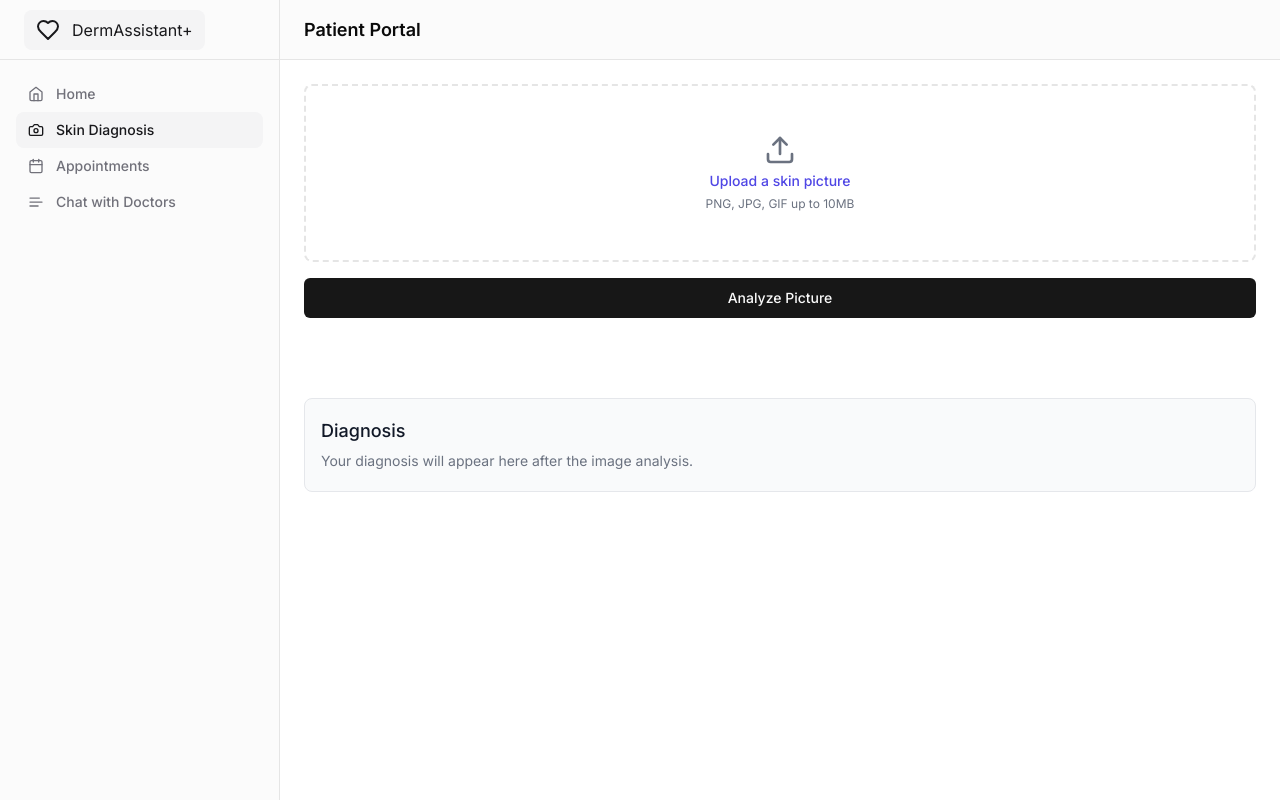
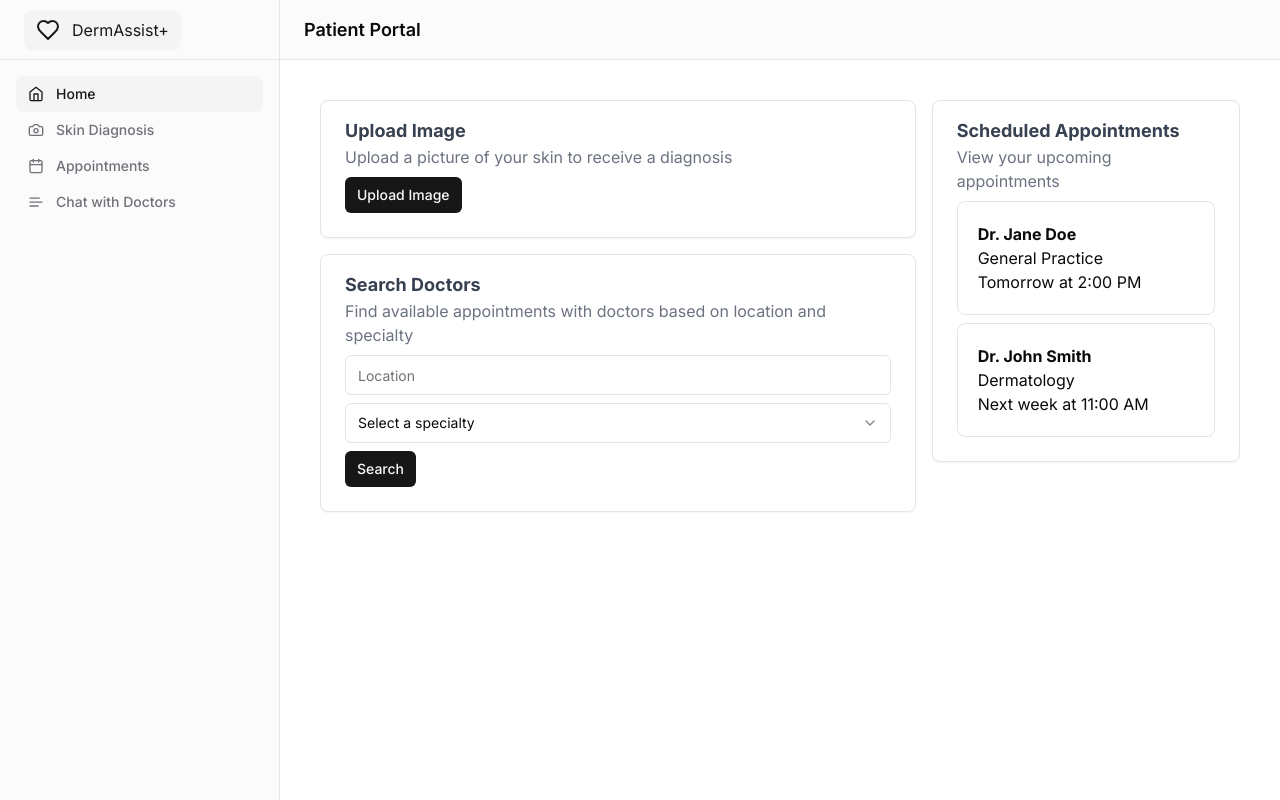
Before and after one commit to wdas03/dermai, a Next.js app: page / in a window 1280 px wide. Built offline with nearby package versions, Linux system fonts and the light colour scheme.

Commit message:
Homepage + chat ui

```diff
--- a/src/app/page.tsx
+++ b/src/app/page.tsx
@@ -10,7 +10,7 @@ import { SelectValue, SelectTrigger, SelectLabel, SelectItem, SelectGroup, Selec
 import { useState } from 'react';
 
 export default function Home() {
-  const [activeTab, setActiveTab] = useState('skinDiagnosis');
+  const [activeTab, setActiveTab] = useState('home');
 
   const getTabClass = (tabName: string) => {
     return activeTab === tabName
@@ -21,7 +21,69 @@ export default function Home() {
   const renderTabContent = () => {
     switch (activeTab) {
       case 'home':
-        return <div>Home Content</div>;
+        return (
+          <>
+          <div className="container mx-auto py-4 px-4 space-y-8 ">
+            <div className="flex flex-col md:flex-row gap-4">
+            <div className="flex-grow">
+              <Card className="pt-4">
+                <CardContent>
+                  <h2 className="text-lg font-bold text-gray-700 dark:text-gray-300">Upload Image</h2>
+                  <p className="text-gray-500 dark:text-gray-400">Upload a picture of your skin to receive a diagnosis</p>
+                  <div className="mt-2">
+                    <Button size="sm">Upload Image</Button>
+                  </div>
+                </CardContent>
+              </Card>
+              <Card className="pt-4 mt-4">
+                <CardContent>
+                  <h2 className="text-lg font-bold text-gray-700 dark:text-gray-300">Search Doctors</h2>
+                  <p className="text-gray-500 dark:text-gray-400">
+                    Find available appointments with doctors based on location and specialty
+                  </p>
+                  <div className="mt-2 space-y-2">
+                    <Input placeholder="Location" />
+                    <Select>
+                      <SelectTrigger>
+                        <SelectValue placeholder="Select a specialty" />
+                      </SelectTrigger>
+                      <SelectContent>
+                        <SelectGroup>
+                          <SelectItem value="dermatology">Dermatology</SelectItem>
+                          <SelectItem value="general">General Practice</SelectItem>
+                          <SelectItem value="pediatrics">Pediatrics</SelectItem>
+                        </SelectGroup>
+                      </SelectContent>
+                    </Select>
+                    <Button size="sm">Search</Button>
+                  </div>
+                </CardContent>
+              </Card>
+            </div>
+            <div className="flex-grow">
+              <Card className="pt-4">
+                <CardContent>
+                  <h2 className="text-lg font-bold text-gray-700 dark:text-gray-300">Scheduled Appointments</h2>
+                  <p className="text-gray-500 dark:text-gray-400">View your upcoming appointments</p>
+                  <div className="mt-2 space-y-2">
+                    <div className="border rounded-lg p-5">
+                      <p className="font-bold">Dr. Jane Doe</p>
+                      <p>General Practice</p>
+                      <p>Tomorrow at 2:00 PM</p>
+                    </div>
+                    <div className="border rounded-lg p-5">
+                      <p className="font-bold">Dr. John Smith</p>
+                      <p>Dermatology</p>
+                      <p>Next week at 11:00 AM</p>
+                    </div>
+                  </div>
+                </CardContent>
+              </Card>
+            </div>
+          </div>
+          </div>
+          </>
+        )
       case 'skinDiagnosis':
         return (
           <>
@@ -111,7 +173,7 @@ export default function Home() {
                         </SelectGroup>
                       </SelectContent>
                     </Select>
-                    <img
+                    {/* <img
                       alt="Map"
                       className="mt-2"
                       height="300"
@@ -121,7 +183,7 @@ export default function Home() {
                         objectFit: "cover",
                       }}
                       width="300"
-                    />
+                    /> */}
                   </div>
                   <div className="space-y-2">
                     <Label htmlFor="specialty">Specialty</Label>
@@ -149,7 +211,64 @@ export default function Home() {
           </>
         );
       case 'chat':
-        return <div>Chat with Doctors Content</div>;
+        return (
+          <>
+           <div className="flex flex-col space-y-4 bg-white border shadow-sm rounded-lg p-4">
+            <div className="flex items-start">
+              <div className="flex items-center justify-center h-10 w-10 rounded-full bg-zinc-100/40 mr-3">
+                <svg
+                  className=" h-6 w-6"
+                  fill="none"
+                  height="24"
+                  stroke="currentColor"
+                  strokeLinecap="round"
+                  strokeLinejoin="round"
+                  strokeWidth="2"
+                  viewBox="0 0 24 24"
+                  width="24"
+                  xmlns="http://www.w3.org/2000/svg"
+                >
+                  <path d="M19 21v-2a4 4 0 0 0-4-4H9a4 4 0 0 0-4 4v2" />
+                  <circle cx="12" cy="7" r="4" />
+                </svg>
+              </div>
+              <div className="bg-zinc-100/40 rounded-lg px-4 py-2">
+                <p className="text-sm">Hello, Doctor</p>
+              </div>
+            </div>
+            <div className="flex items-start ml-auto">
+              <div className="bg-zinc-800/40 text-zinc-50 rounded-lg px-4 py-2">
+                <p className="text-sm">Hello, how can I help you today?</p>
+              </div>
+              <div className="flex items-center justify-center h-10 w-10 rounded-full bg-zinc-800/40 ml-3">
+                <svg
+                  className=" h-6 w-6"
+                  fill="none"
+                  height="24"
+                  stroke="currentColor"
+                  strokeLinecap="round"
+                  strokeLinejoin="round"
+                  strokeWidth="2"
+                  viewBox="0 0 24 24"
+                  width="24"
+                  xmlns="http://www.w3.org/2000/svg"
+                >
+                  <path d="M19 21v-2a4 4 0 0 0-4-4H9a4 4 0 0 0-4 4v2" />
+                  <circle cx="12" cy="7" r="4" />
+                </svg>
+              </div>
+            </div>
+          </div>
+          <div className="mt-4">
+            <div className="flex">
+              <Input className="flex-grow mr-2" placeholder="Enter your message..." />
+              <Button className="w-auto" variant="outline">
+                Send
+              </Button>
+            </div>
+          </div>
+          </>
+        );
       default:
         return null;
     }
@@ -160,7 +279,7 @@ export default function Home() {
       <div className="hidden border-r bg-zinc-100/40 lg:block dark:bg-zinc-800/40">
         <div className="flex h-full max-h-screen flex-col gap-2">
           <div className="flex h-[60px] items-center border-b px-6">
-            <Link href="" className={getTabClass('skinDiagnosis')} onClick={() => setActiveTab('skinDiagnosis')}>
+            <Link href="" className={getTabClass(activeTab)} onClick={() => setActiveTab('home')}>
                 <svg
                   className=" h-6 w-6"
                   fill="none"
@@ -175,7 +294,7 @@ export default function Home() {
                 >
                   <path d="M19 14c1.49-1.46 3-3.21 3-5.5A5.5 5.5 0 0 0 16.5 3c-1.76 0-3 .5-4.5 2-1.5-1.5-2.74-2-4.5-2A5.5 5.5 0 0 0 2 8.5c0 2.3 1.5 4.05 3 5.5l7 7Z" />
                 </svg>
-                <span className="">DermAssistant+</span>
+                <span className="">DermAssist+</span>
               </Link>
           </div>
           <div className="flex-1 overflow-auto py-2">
@@ -184,7 +303,7 @@ export default function Home() {
                 className={getTabClass('home')}
                 // className="flex items-center gap-3 rounded-lg px-3 py-2 text-zinc-500 transition-all hover:text-zinc-900 dark:text-zinc-400 dark:hover:text-zinc-50"
                 href=""
-                onClick={() => setActiveTab('skinDiagnosis')}
+                onClick={() => setActiveTab('home')}
               >
                 <svg
                   className=" h-4 w-4"
@@ -310,117 +429,3 @@ export default function Home() {
     </div>
   )
 }
-
-
-
-// export default function Home() {
-//   return (
-//     <main className="flex min-h-screen flex-col items-center justify-between p-24">
-//       <div className="z-10 max-w-5xl w-full items-center justify-between font-mono text-sm lg:flex">
-//         <p className="fixed left-0 top-0 flex w-full justify-center border-b border-gray-300 bg-gradient-to-b from-zinc-200 pb-6 pt-8 backdrop-blur-2xl dark:border-neutral-800 dark:bg-zinc-800/30 dark:from-inherit lg:static lg:w-auto  lg:rounded-xl lg:border lg:bg-gray-200 lg:p-4 lg:dark:bg-zinc-800/30">
-//           Get started by editing&nbsp;
-//           <code className="font-mono font-bold">src/app/page.tsx</code>
-//         </p>
-//         <div className="fixed bottom-0 left-0 flex h-48 w-full items-end justify-center bg-gradient-to-t from-white via-white dark:from-black dark:via-black lg:static lg:h-auto lg:w-auto lg:bg-none">
-//           <a
-//             className="pointer-events-none flex place-items-center gap-2 p-8 lg:pointer-events-auto lg:p-0"
-//             href="https://vercel.com?utm_source=create-next-app&utm_medium=appdir-template&utm_campaign=create-next-app"
-//             target="_blank"
-//             rel="noopener noreferrer"
-//           >
-//             By{' '}
-//             <Image
-//               src="/vercel.svg"
-//               alt="Vercel Logo"
-//               className="dark:invert"
-//               width={100}
-//               height={24}
-//               priority
-//             />
-//           </a>
-//         </div>
-//       </div>
-
-//       <div className="relative flex place-items-center before:absolute before:h-[300px] before:w-[480px] before:-translate-x-1/2 before:rounded-full before:bg-gradient-radial before:from-white before:to-transparent before:blur-2xl before:content-[''] after:absolute after:-z-20 after:h-[180px] after:w-[240px] after:translate-x-1/3 after:bg-gradient-conic after:from-sky-200 after:via-blue-200 after:blur-2xl after:content-[''] before:dark:bg-gradient-to-br before:dark:from-transparent before:dark:to-blue-700 before:dark:opacity-10 after:dark:from-sky-900 after:dark:via-[#0141ff] after:dark:opacity-40 before:lg:h-[360px] z-[-1]">
-//         <Image
-//           className="relative dark:drop-shadow-[0_0_0.3rem_#ffffff70] dark:invert"
-//           src="/next.svg"
-//           alt="Next.js Logo"
-//           width={180}
-//           height={37}
-//           priority
-//         />
-//       </div>
-
-//       <div className="mb-32 grid text-center lg:max-w-5xl lg:w-full lg:mb-0 lg:grid-cols-4 lg:text-left">
-//         <a
-//           href="https://nextjs.org/docs?utm_source=create-next-app&utm_medium=appdir-template&utm_campaign=create-next-app"
-//           className="group rounded-lg border border-transparent px-5 py-4 transition-colors hover:border-gray-300 hover:bg-gray-100 hover:dark:border-neutral-700 hover:dark:bg-neutral-800/30"
-//           target="_blank"
-//           rel="noopener noreferrer"
-//         >
-//           <h2 className={`mb-3 text-2xl font-semibold`}>
-//             Docs{' '}
-//             <span className="inline-block transition-transform group-hover:translate-x-1 motion-reduce:transform-none">
-//               -&gt;
-//             </span>
-//           </h2>
-//           <p className={`m-0 max-w-[30ch] text-sm opacity-50`}>
-//             Find in-depth information about Next.js features and API.
-//           </p>
-//         </a>
-
-//         <a
-//           href="https://nextjs.org/learn?utm_source=create-next-app&utm_medium=appdir-template-tw&utm_campaign=create-next-app"
-//           className="group rounded-lg border border-transparent px-5 py-4 transition-colors hover:border-gray-300 hover:bg-gray-100 hover:dark:border-neutral-700 hover:dark:bg-neutral-800/30"
-//           target="_blank"
-//           rel="noopener noreferrer"
-//         >
-//           <h2 className={`mb-3 text-2xl font-semibold`}>
-//             Learn{' '}
-//             <span className="inline-block transition-transform group-hover:translate-x-1 motion-reduce:transform-none">
-//               -&gt;
-//             </span>
-//           </h2>
-//           <p className={`m-0 max-w-[30ch] text-sm opacity-50`}>
-//             Learn about Next.js in an interactive course with&nbsp;quizzes!
-//           </p>
-//         </a>
-
-//         <a
-//           href="https://vercel.com/templates?framework=next.js&utm_source=create-next-app&utm_medium=appdir-template&utm_campaign=create-next-app"
-//           className="group rounded-lg border border-transparent px-5 py-4 transition-colors hover:border-gray-300 hover:bg-gray-100 hover:dark:border-neutral-700 hover:dark:bg-neutral-800/30"
-//           target="_blank"
-//           rel="noopener noreferrer"
-//         >
-//           <h2 className={`mb-3 text-2xl font-semibold`}>
-//             Templates{' '}
-//             <span className="inline-block transition-transform group-hover:translate-x-1 motion-reduce:transform-none">
-//               -&gt;
-//             </span>
-//           </h2>
-//           <p className={`m-0 max-w-[30ch] text-sm opacity-50`}>
-//             Explore starter templates for Next.js.
-//           </p>
-//         </a>
-
-//         <a
-//           href="https://vercel.com/new?utm_source=create-next-app&utm_medium=appdir-template&utm_campaign=create-next-app"
-//           className="group rounded-lg border border-transparent px-5 py-4 transition-colors hover:border-gray-300 hover:bg-gray-100 hover:dark:border-neutral-700 hover:dark:bg-neutral-800/30"
-//           target="_blank"
-//           rel="noopener noreferrer"
-//         >
-//           <h2 className={`mb-3 text-2xl font-semibold`}>
-//             Deploy{' '}
-//             <span className="inline-block transition-transform group-hover:translate-x-1 motion-reduce:transform-none">
-//               -&gt;
-//             </span>
-//           </h2>
-//           <p className={`m-0 max-w-[30ch] text-sm opacity-50`}>
-//             Instantly deploy your Next.js site to a shareable URL with Vercel.
-//           </p>
-//         </a>
-//       </div>
-//     </main>
-//   )
-// }
```
